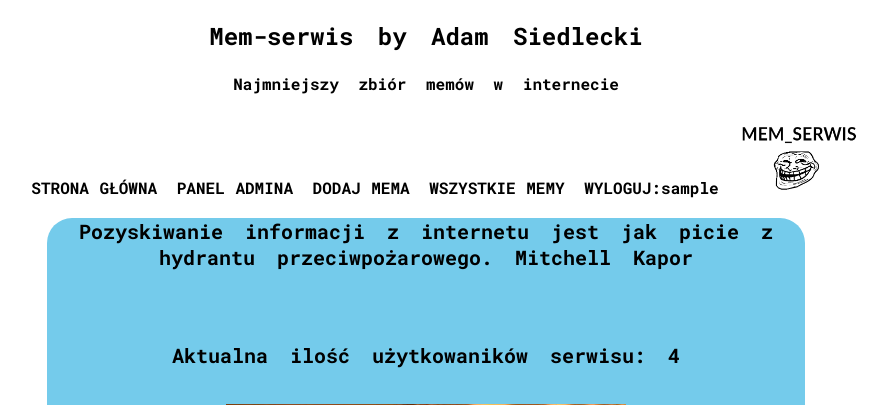
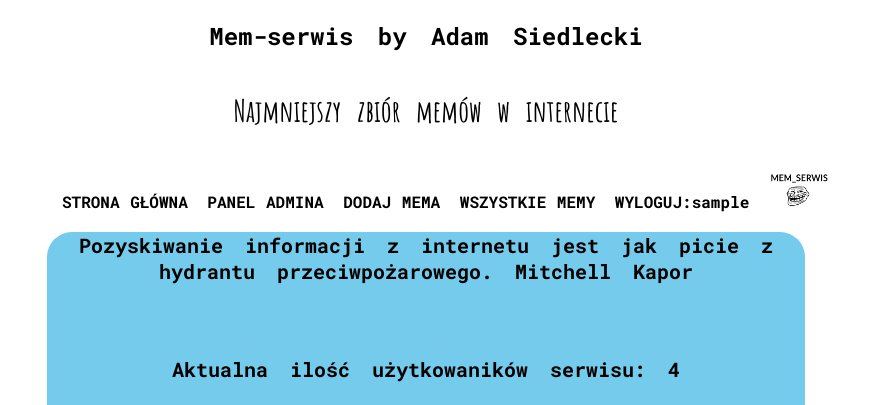
Before and after one commit to adamsiedlecki/mem-serwis_na_zaliczenie, a PHP site: page /index.php in a window 1280 px wide. Shown: the top 405 px of the page, without its empty margins (214-1101 px from the left). Run offline with PHP 8.4, Linux system fonts and the light colour scheme; the visitor is signed in with stand-in values (Sample User, id 1); data comes from the database, SQL or seed files in the repository.

Commit message:
I have added some style

```diff
--- a/add-meme.php
+++ b/add-meme.php
@@ -36,6 +36,7 @@ if (!isset($_SESSION['logged_id'])) {
 <head>
     <title>Mem-serwis</title>
     <link href="https://fonts.googleapis.com/css2?family=Roboto+Mono:wght@700&display=swap" rel="stylesheet">
+    <link href="https://fonts.googleapis.com/css2?family=Amatic+SC:wght@700&display=swap" rel="stylesheet">
     <link rel="stylesheet" type="text/css" href="style.css">
     <link rel="icon" href="img/favicon.png">
     <meta charset="UTF-8">
--- a/admin-panel.php
+++ b/admin-panel.php
@@ -42,6 +42,7 @@ if(isset($_POST['userIdToDelete'])){
 <head>
     <title>Mem-serwis</title>
     <link href="https://fonts.googleapis.com/css2?family=Roboto+Mono:wght@700&display=swap" rel="stylesheet">
+    <link href="https://fonts.googleapis.com/css2?family=Amatic+SC:wght@700&display=swap" rel="stylesheet">
     <link rel="stylesheet" type="text/css" href="style.css">
     <link rel="icon" href="img/favicon.png">
     <meta charset="UTF-8">
@@ -132,7 +133,7 @@ if(isset($_POST['userIdToDelete'])){
                          echo "ACCESS DENIED";
                      }
                     ?>
-
+                    </br>
 
         </div>
     </div>
--- a/all-memes.php
+++ b/all-memes.php
@@ -36,6 +36,7 @@ if (!isset($_SESSION['logged_id'])) {
 <head>
     <title>Mem-serwis</title>
     <link href="https://fonts.googleapis.com/css2?family=Roboto+Mono:wght@700&display=swap" rel="stylesheet">
+    <link href="https://fonts.googleapis.com/css2?family=Amatic+SC:wght@700&display=swap" rel="stylesheet">
     <link rel="stylesheet" type="text/css" href="style.css">
     <link rel="icon" href="img/favicon.png">
     <meta charset="UTF-8">
--- a/index.php
+++ b/index.php
@@ -37,6 +37,7 @@ if (!isset($_SESSION['logged_id'])) {
 <head>
     <title>Mem-serwis</title>
     <link href="https://fonts.googleapis.com/css2?family=Roboto+Mono:wght@700&display=swap" rel="stylesheet">
+    <link href="https://fonts.googleapis.com/css2?family=Amatic+SC:wght@700&display=swap" rel="stylesheet">
     <link rel="stylesheet" type="text/css" href="style.css">
     <link rel="icon" href="img/favicon.png">
     <meta charset="UTF-8">
--- a/login.php
+++ b/login.php
@@ -14,6 +14,7 @@ if (!isset($_SESSION['logged_id'])) {
 <head>
     <title>Mem-serwis</title>
     <link href="https://fonts.googleapis.com/css2?family=Roboto+Mono:wght@700&display=swap" rel="stylesheet">
+    <link href="https://fonts.googleapis.com/css2?family=Amatic+SC:wght@700&display=swap" rel="stylesheet">
     <link rel="stylesheet" type="text/css" href="style.css">
     <link rel="icon" href="img/favicon.png">
     <meta charset="UTF-8">
--- a/register.php
+++ b/register.php
@@ -33,6 +33,7 @@ if(isset($_POST['password1'])){
 <head>
     <title>Mem-serwis</title>
     <link href="https://fonts.googleapis.com/css2?family=Roboto+Mono:wght@700&display=swap" rel="stylesheet">
+    <link href="https://fonts.googleapis.com/css2?family=Amatic+SC:wght@700&display=swap" rel="stylesheet">
     <link rel="stylesheet" type="text/css" href="style.css">
     <link rel="icon" href="img/favicon.png">
     <meta charset="UTF-8">
--- a/style.css
+++ b/style.css
@@ -14,8 +14,8 @@
 }
 
 img.logo{
-    width:10%;
-    height: 10%;
+    width:5%;
+    height: 5%;
 }
 #profile-list{
     text-align: left;
@@ -104,3 +104,16 @@ td{
   border: 2px solid black;
   padding: 10px;
 }
+input, select {
+  width: 60%;
+  padding: 12px 20px;
+  margin: 8px 0;
+  display: inline-block;
+  border: 1px solid #ccc;
+  border-radius: 4px;
+  box-sizing: border-box;
+}
+h4{
+  font-family: 'Amatic SC', cursive;
+  font-size: 30px;
+}
```
